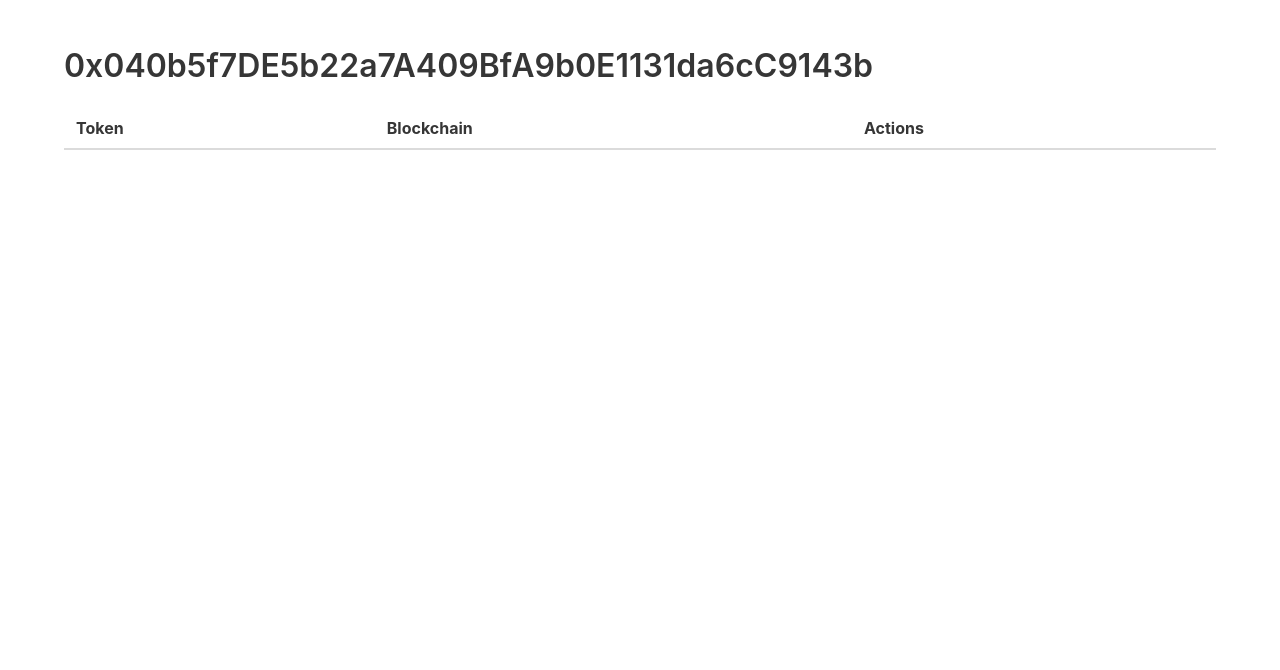
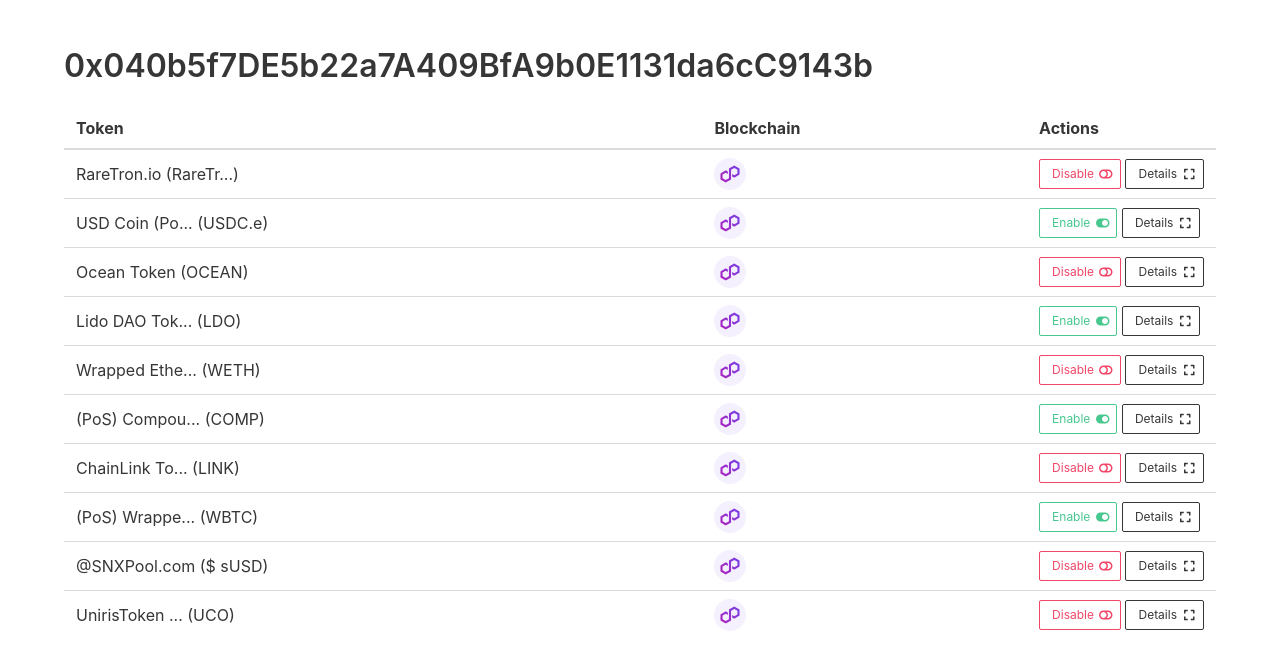
Before and after one commit to pierrickmartino/blockbuilders, a Django app: page /wallet/2/ in a window 1280 px wide. Shown: the part 52-722 px from the top of the page. Run offline with Django 4.2, Linux system fonts and the light colour scheme; a user stored in the database is signed in; data comes from the database, SQL or seed files in the repository; both versions use the stored data as it was after the commit; lists and menus that the app fills with data are empty; some libraries are stand-ins or nearby versions.

Commit message:
enable/disable a contractlink

```diff
--- a/blockbuilders/admin.py
+++ b/blockbuilders/admin.py
@@ -28,6 +28,7 @@ class ContractLink_Admin(admin.ModelAdmin):
         "id",
         "wallet",
         "contract",
+        "is_active",
     )
 
 admin.site.register(Wallet, Wallet_Admin)
--- a/blockbuilders/models.py
+++ b/blockbuilders/models.py
@@ -56,8 +56,9 @@ class Contract(models.Model):
         return f"{self.name}"
 
 class ContractLink(models.Model):
-    contract = models.ForeignKey(Contract, on_delete=models.DO_NOTHING, related_name="contract_contractlinka")
-    wallet = models.ForeignKey(Wallet, on_delete=models.DO_NOTHING, related_name="wallet_contractlinka")
+    contract = models.ForeignKey(Contract, on_delete=models.DO_NOTHING, related_name="contract_contractlinks")
+    wallet = models.ForeignKey(Wallet, on_delete=models.DO_NOTHING, related_name="wallet_contractlinks")
+    is_active = models.BooleanField()
     sys_creation_date = models.DateTimeField(auto_now_add=True)
     sys_update_date = models.DateTimeField(auto_now=True)
 
--- a/blockbuilders/settings.py
+++ b/blockbuilders/settings.py
@@ -131,7 +131,7 @@ LOGGING = {
     "disable_existing_loggers": False,
     "handlers": {
         "file": {
-            "level": "DEBUG",
+            "level": "INFO",
             "class": "logging.FileHandler",
             "filename": "logs.log",
         },
--- a/blockbuilders/templates/view_wallet.html
+++ b/blockbuilders/templates/view_wallet.html
@@ -1,5 +1,5 @@
 {% extends 'base.html' %}
-
+{% load static %}
 {% block title %}
 {{ wallet.address }}
 {% endblock %}
@@ -21,27 +21,46 @@
                     <th>Actions</th>
                 </tr>
             </thead>
-            <!-- {% for wallet in wallets %} -->
+            {% for contract_link in contract_links %}
             <tr>
                 <td class="is-vcentered">
-                    <!-- {{ wallet.address }} -->
+                    {{ contract_link.contract.name }}
                 </td>
                 <td class="is-vcentered">
-                    <button class="button is-success is-small">Success</span>
+                    <figure class="image is-32x32">
+                        <img src="{% static contract_link.contract.blockchain.icon %}">
+                    </figure>
+                    <!-- <button class="button is-success is-small">Success</span> -->
                 </td>
                 <td class="is-vcentered is-narrow">
+                    {% if contract_link.is_active %}
+                    <button class="button is-danger is-outlined is-small">
+                        <span><a href="{% url 'disable_contract_link' contract_link.id %}" style="color:inherit">Disable</a></span>
+                        <span class="icon is-small">
+                            <i class="fas fa-toggle-off"></i>
+                        </span>
+                    </button>
+                    {% else %}
+                    <button class="button is-success is-outlined is-small">
+                        <span><a href="{% url 'enable_contract_link' contract_link.id %}" style="color:inherit">Enable</a></span>
+                        <span class="icon is-small">
+                            <i class="fas fa-toggle-on"></i>
+                        </span>
+                    </button>
+                    {% endif %}
+
                     <button class="button is-dark is-outlined is-small">
                         <span><a href="{% url 'view_wallet' wallet.id %}" style="color:inherit">Details</a></span>
                         <span class="icon is-small">
-                            <i class="fas fa-eye"></i>
+                            <i class="fas fa-expand"></i>
                         </span>
                     </button>
-                    <button class="button is-danger is-outlined is-small">
+                    <!-- <button class="button is-danger is-outlined is-small">
                         <span><a href="{% url 'delete_wallet' wallet.id %}" style="color:inherit">Delete</a></span>
                         <span class="icon is-small">
                             <i class="fas fa-times"></i>
                         </span>
-                    </button>
+                    </button> -->
                 </td>
             </tr>
             {% endfor %}
--- a/blockbuilders/urls.py
+++ b/blockbuilders/urls.py
@@ -33,4 +33,14 @@ urlpatterns = [
         name="delete_wallet",
     ),
     path("wallet/<int:wallet_id>/", views.view_wallet, name="view_wallet"),
+    path(
+        "enable _contract_link/<int:contract_link_id>/",
+        views.enable_ContractLink_by_id,
+        name="enable_contract_link",
+    ),
+    path(
+        "disable_contract_link/<int:contract_link_id>/",
+        views.disable_ContractLink_by_id,
+        name="disable_contract_link",
+    ),
 ]
--- a/blockbuilders/views.py
+++ b/blockbuilders/views.py
@@ -55,16 +55,18 @@ def home(request):
                     parse_contract_list(yc_web_page_loop_wallet, contract_list, i)
                     logger.info("Ready to process " + str(len(contract_list)) + " contracts")
 
-                for contract_address in contract_list:
+                for contract_info in contract_list:
                     contract = Contract.objects.create(
-                        address = contract_address,
-                        blockchain = bc
+                        address = contract_info[0],
+                        blockchain = bc,
+                        name = contract_info[1]
                     )
                     contract.save()
 
                     contract_link = ContractLink.objects.create(
                         contract = contract,
-                        wallet = wallet
+                        wallet = wallet,
+                        is_active = False
                     )
                     contract_link.save()
 
@@ -89,11 +91,27 @@ def delete_Wallet_by_id(request, wallet_id):
     return redirect("home")
 
 @login_required
+def enable_ContractLink_by_id(request, contract_link_id):
+    contract_link = get_object_or_404(ContractLink, id=contract_link_id)
+    contract_link.is_active = True
+    contract_link.save()
+    return redirect(request.META['HTTP_REFERER'])
+
+@login_required
+def disable_ContractLink_by_id(request, contract_link_id):
+    contract_link = get_object_or_404(ContractLink, id=contract_link_id)
+    contract_link.is_active = False
+    contract_link.save()
+    return redirect(request.META['HTTP_REFERER'])
+
+@login_required
 def view_wallet(request, wallet_id):
     wallet = Wallet.objects.get(id=wallet_id)
+    contract_links = ContractLink.objects.filter(wallet=wallet)
     template = loader.get_template("view_wallet.html")
     context = {
         "wallet": wallet,
+        "contract_links": contract_links,
     }
     return HttpResponse(template.render(context, request))
 
```
Also changed, not shown: blockbuilders/templates/home.html (+12 -1 lines), blockbuilders/utils/polygon/parser_polygon.py (+11 -12 lines), db.sqlite3.
